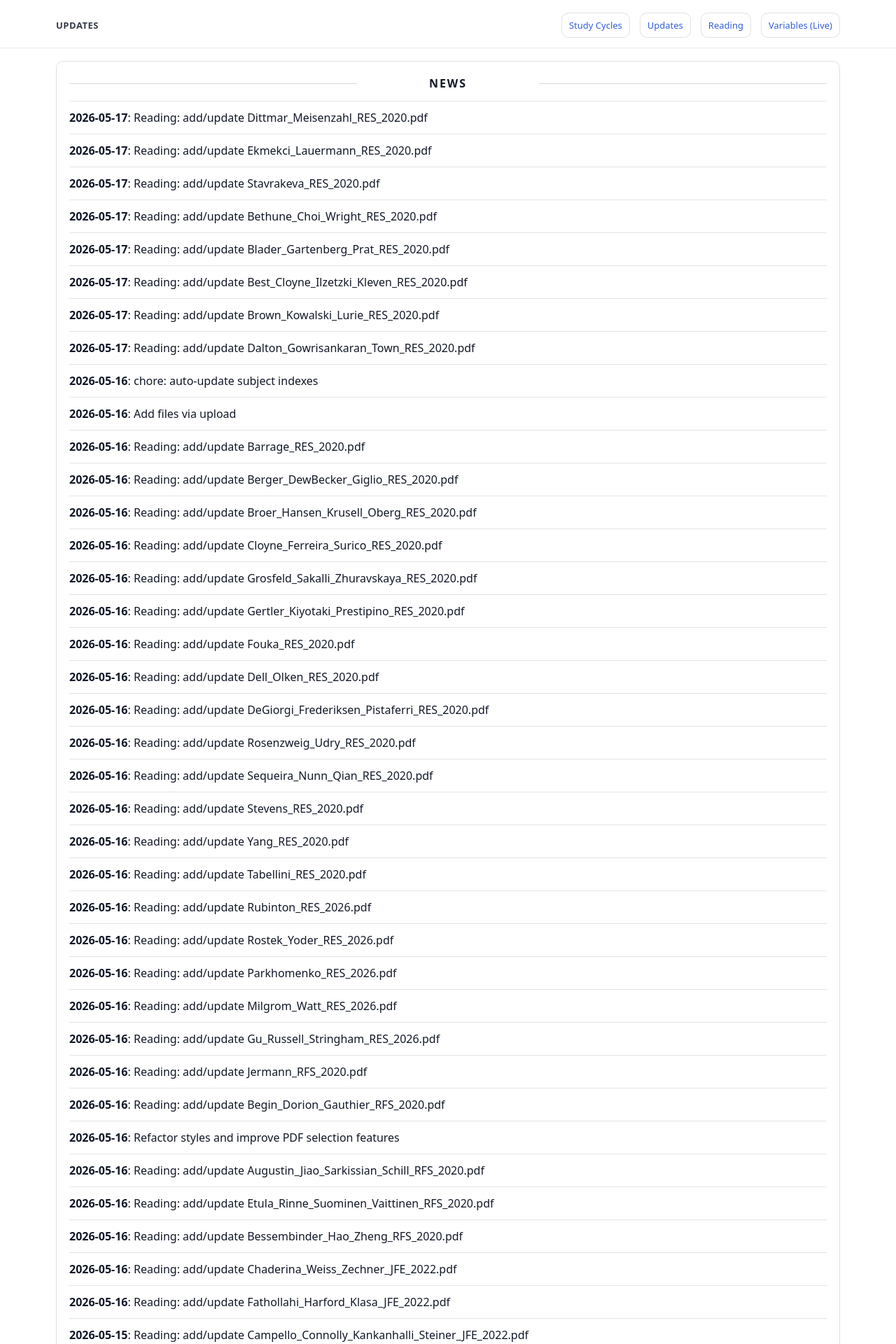
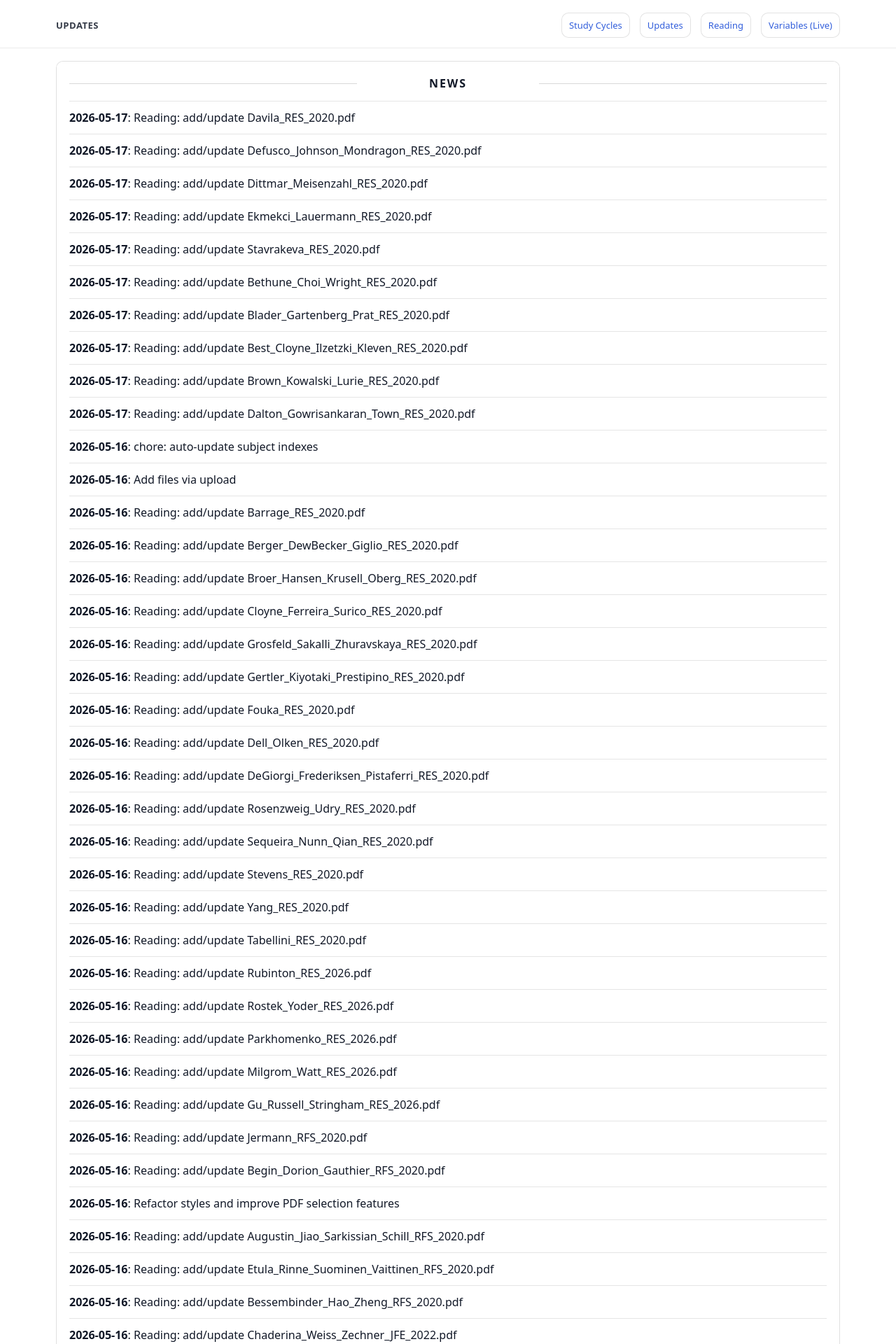
Before and after one commit to yaxinzn/study-archive, a Jekyll site: the page built from updates/index.md, in a window 1280 px wide. Shown: the top 1920 px of the page at 70% size. Built offline with Jekyll 4.4.1, drawn with Linux system fonts in a browser that asks for light colours; some of the changed text lies outside the part shown.

Commit message:
chore: update NEWS feed

```diff
--- a/_data/news.yml
+++ b/_data/news.yml
@@ -1,4 +1,10 @@
 # Auto-generated update history (sorted newest -> oldest). Do not edit manually.
+- ts: "1778971490"
+  date: "2026-05-17"
+  title: "Reading: add/update Davila_RES_2020.pdf"
+- ts: "1778971451"
+  date: "2026-05-17"
+  title: "Reading: add/update Defusco_Johnson_Mondragon_RES_2020.pdf"
 - ts: "1778971375"
   date: "2026-05-17"
   title: "Reading: add/update Dittmar_Meisenzahl_RES_2020.pdf"
```
